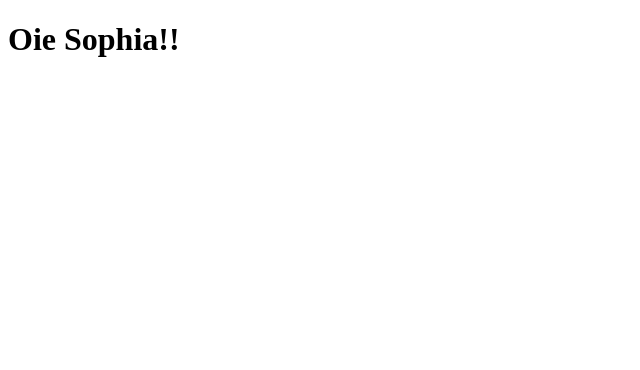
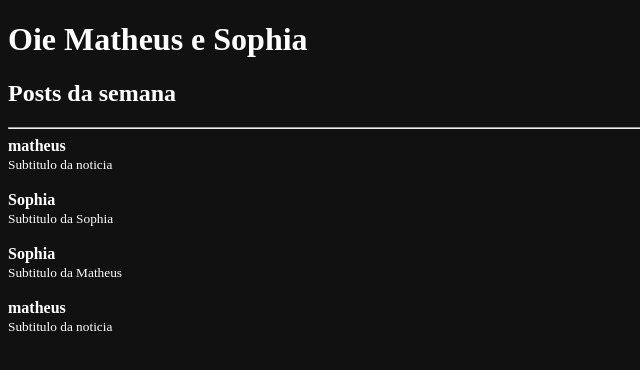
Before and after one commit to MatheSouzaF/Fundamentos-React, a React app: page / in a window 1280 px wide. Shown: the top 370 px of the page, without its empty margins (0-640 px from the left). Built offline with nearby package versions, Linux system fonts and the light colour scheme.

Commit message:
O que são props

```diff
--- a/public/index.html
+++ b/public/index.html
@@ -5,7 +5,7 @@
     <meta name="viewport" content="width=device-width, initial-scale=1.0" />
     <title>Fundamentos do React</title>
   </head>
-  <body>
+  <body style="background-color: #111; color: #fff;">
     <div id="root"></div>
   </body>
 </html>
--- /dev/null
+++ b/src/App.js
@@ -0,0 +1,35 @@
+import React from "react";
+import Post from "./Post";
+function App() {
+  return (
+    <>
+      <h1 id="title">Oie Matheus e Sophia</h1>
+      <h2>Posts da semana </h2>
+
+      <hr />
+
+      <Post
+      title="matheus"
+      subtitle="Subtitulo da noticia"
+      />
+
+      <Post
+      title="Sophia"
+       subtitle="Subtitulo da Sophia"
+      />
+
+      <Post
+      title="Sophia"
+       subtitle="Subtitulo da Matheus"
+      />
+
+      <Post
+      title="matheus"
+       subtitle="Subtitulo da noticia"
+      />
+    </
+    >
+  );
+}
+
+export default App;
--- /dev/null
+++ b/src/Post.js
@@ -0,0 +1,14 @@
+import React from "react";
+
+export default function Post(props) {
+  return (
+   <>
+    <article>
+      <strong>{props.title}</strong>
+      <br />
+      <small>{props.subtitle}</small>
+    </article>
+    <br />
+   </>
+  );
+}
--- a/src/index.js
+++ b/src/index.js
@@ -1,9 +1,10 @@
 import React from "react";
 import ReactDOM from "react-dom/client";
+import App from "./App";
+
+
 
 const root = ReactDOM.createRoot(document.getElementById("root"));
 root.render(
-  <h1 id="title">
-    <span>Oie Sophia!!</span>
-  </h1>
+  <App />
 );
```
